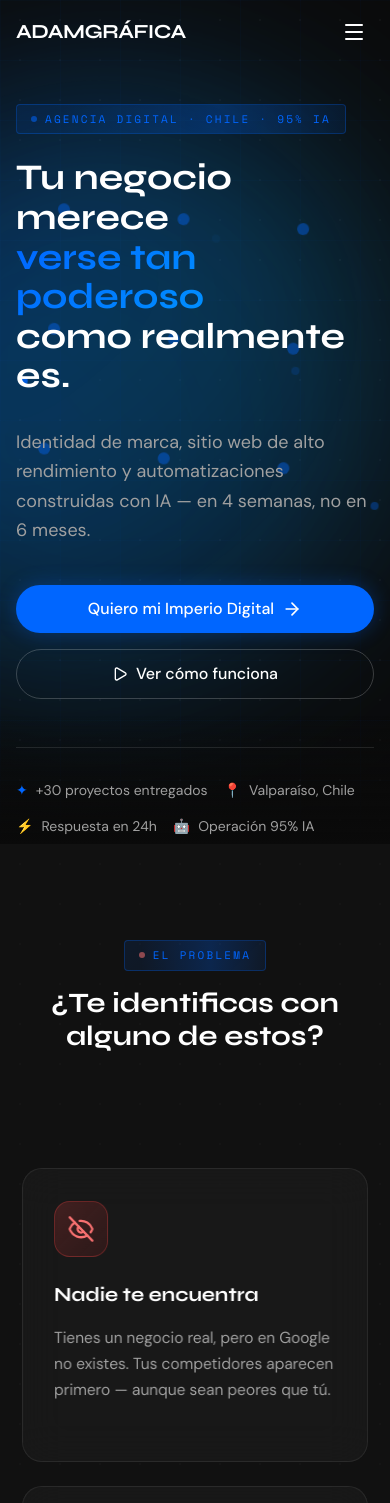
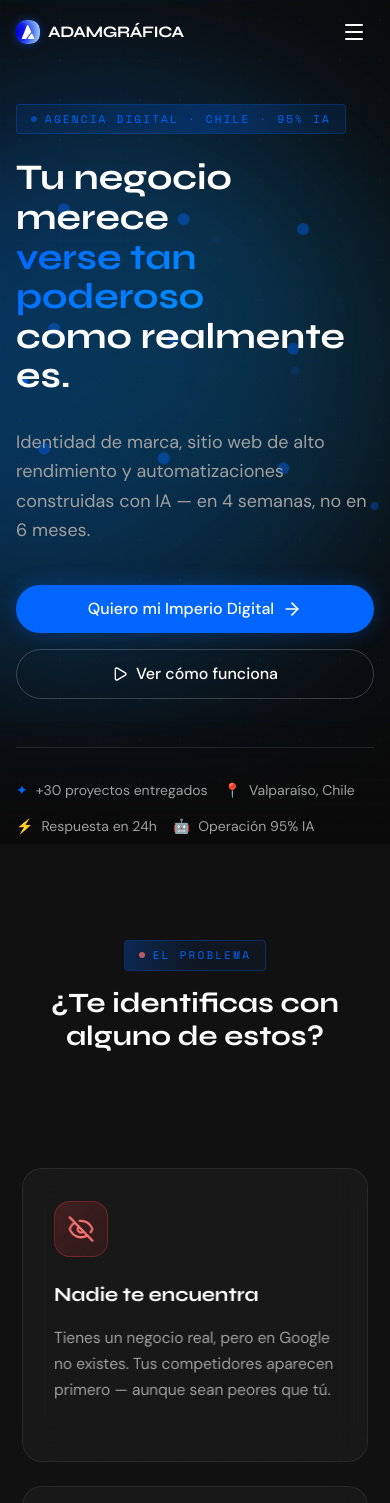
Before and after one commit to adam-grafica/adam-landing, a React (Vite) app: page / in a window 390 px wide. Shown: the top 1503 px of the page. Built offline with nearby package versions, Linux system fonts and the light colour scheme.

Commit message:
Final refinements: Premium plan styles, PageSpeed optimizations, and Favicon animation fixes

```diff
--- a/src/index.css
+++ b/src/index.css
@@ -55,10 +55,90 @@
   }
 
   /* Typography */
-  h1, h2, h3, h4, h5, h6 {
+  h1,
+  h2,
+  h3,
+  h4,
+  h5,
+  h6 {
     font-family: 'Syne', sans-serif;
     font-weight: 700;
     line-height: 1.1;
+  }
+  /* Favicon looping shine/glow animation */
+  @keyframes favicon-pulse {
+    0%, 100% {
+      filter: drop-shadow(0 0 2px rgba(0, 102, 255, 0.4));
+      opacity: 0.95;
+    }
+    45%, 55%, 95% {
+      filter: drop-shadow(0 0 15px rgba(0, 102, 255, 0.9));
+      opacity: 1;
+    }
+    48%, 52% {
+      filter: drop-shadow(0 0 8px rgba(0, 102, 255, 0.6));
+      opacity: 0.97;
+    }
+  }
+
+  @keyframes favicon-bg-glow {
+    0%, 100% {
+      box-shadow: 0 0 5px rgba(0, 102, 255, 0.3);
+      background: rgba(0, 102, 255, 0.1);
+    }
+    50% {
+      box-shadow: 0 0 20px rgba(0, 102, 255, 0.6);
+      background: rgba(0, 102, 255, 0.2);
+    }
+  }
+
+  /* Diamond shine animation */
+  @keyframes diamond-shine {
+    0% { transform: translateX(-150%) skewX(-25deg); }
+    15% { transform: translateX(150%) skewX(-25deg); }
+    100% { transform: translateX(150%) skewX(-25deg); }
+  }
+
+  .animate-favicon-glow {
+    animation: favicon-pulse 8s ease-in-out infinite;
+  }
+
+  .favicon-shine-container {
+    position: relative;
+    overflow: hidden;
+    border-radius: 10px; /* Semi-square shape as requested */
+    animation: favicon-bg-glow 1s ease-in-out infinite;
+  }
+
+  .favicon-shine-container::after {
+    content: "";
+    position: absolute;
+    top: 0;
+    left: 0;
+    width: 100%;
+    height: 100%;
+    background: linear-gradient(
+      90deg,
+      transparent,
+      rgba(255, 255, 255, 0.4),
+      transparent
+    );
+    animation: diamond-shine 8s ease-in-out infinite;
+    pointer-events: none;
+  }
+  @keyframes shimmer-fast {
+    0% { transform: translateX(-100%); }
+    100% { transform: translateX(100%); }
+  }
+
+  .shimmer-fast {
+    background: linear-gradient(
+      90deg,
+      transparent,
+      rgba(255, 255, 255, 0.1),
+      transparent
+    );
+    animation: shimmer-fast 2s infinite;
   }
 
   /* Images optimization */
@@ -70,7 +150,10 @@
 
   /* Reduce motion for accessibility */
   @media (prefers-reduced-motion: reduce) {
-    *, *::before, *::after {
+
+    *,
+    *::before,
+    *::after {
       animation-duration: 0.01ms !important;
       animation-iteration-count: 1 !important;
       transition-duration: 0.01ms !important;
@@ -80,6 +163,7 @@
 }
 
 @layer components {
+
   /* Futuristic Eyebrow Tag */
   .eyebrow {
     font-family: 'Space Mono', monospace;
@@ -111,8 +195,15 @@
   }
 
   @keyframes eyebrow-shine {
-    0%, 100% { left: -100%; }
-    50% { left: 100%; }
+
+    0%,
+    100% {
+      left: -100%;
+    }
+
+    50% {
+      left: 100%;
+    }
   }
 
   /* Gradient Text */
@@ -145,8 +236,13 @@
   }
 
   @keyframes border-rotate {
-    0% { background-position: 0% 50%; }
-    100% { background-position: 200% 50%; }
+    0% {
+      background-position: 0% 50%;
+    }
+
+    100% {
+      background-position: 200% 50%;
+    }
   }
 
   /* Glass Card */
@@ -186,8 +282,15 @@
   }
 
   @keyframes shimmer {
-    0%, 100% { left: -100%; }
-    50% { left: 150%; }
+
+    0%,
+    100% {
+      left: -100%;
+    }
+
+    50% {
+      left: 150%;
+    }
   }
 
   /* Primary Button */
@@ -277,8 +380,15 @@
   }
 
   @keyframes grid-pulse {
-    0%, 100% { opacity: 0.5; }
-    50% { opacity: 1; }
+
+    0%,
+    100% {
+      opacity: 0.5;
+    }
+
+    50% {
+      opacity: 1;
+    }
   }
 
   /* Glow Effects */
@@ -296,8 +406,15 @@
   }
 
   @keyframes pulse-glow {
-    0%, 100% { box-shadow: 0 0 20px rgba(0, 102, 255, 0.3); }
-    50% { box-shadow: 0 0 50px rgba(0, 102, 255, 0.6); }
+
+    0%,
+    100% {
+      box-shadow: 0 0 20px rgba(0, 102, 255, 0.3);
+    }
+
+    50% {
+      box-shadow: 0 0 50px rgba(0, 102, 255, 0.6);
+    }
   }
 
   /* Floating Animation */
@@ -306,8 +423,15 @@
   }
 
   @keyframes float {
-    0%, 100% { transform: translateY(0) rotate(0deg); }
-    50% { transform: translateY(-20px) rotate(2deg); }
+
+    0%,
+    100% {
+      transform: translateY(0) rotate(0deg);
+    }
+
+    50% {
+      transform: translateY(-20px) rotate(2deg);
+    }
   }
 
   /* Orbit Animation */
@@ -316,8 +440,13 @@
   }
 
   @keyframes orbit {
-    from { transform: rotate(0deg) translateX(100px) rotate(0deg); }
-    to { transform: rotate(360deg) translateX(100px) rotate(-360deg); }
+    from {
+      transform: rotate(0deg) translateX(100px) rotate(0deg);
+    }
+
+    to {
+      transform: rotate(360deg) translateX(100px) rotate(-360deg);
+    }
   }
 
   /* Line Draw Animation */
@@ -328,7 +457,9 @@
   }
 
   @keyframes draw {
-    to { stroke-dashoffset: 0; }
+    to {
+      stroke-dashoffset: 0;
+    }
   }
 
   /* Badge Styles */
@@ -341,8 +472,15 @@
   }
 
   @keyframes badge-pulse {
-    0%, 100% { box-shadow: 0 0 0 rgba(0, 255, 136, 0); }
-    50% { box-shadow: 0 0 10px rgba(0, 255, 136, 0.3); }
+
+    0%,
+    100% {
+      box-shadow: 0 0 0 rgba(0, 255, 136, 0);
+    }
+
+    50% {
+      box-shadow: 0 0 10px rgba(0, 255, 136, 0.3);
+    }
   }
 
   .badge-blue {
@@ -381,7 +519,9 @@
   }
 
   @keyframes text-reveal {
-    to { transform: translateY(0); }
+    to {
+      transform: translateY(0);
+    }
   }
 
   /* Magnetic Button Effect */
@@ -407,10 +547,23 @@
   }
 
   @keyframes scan {
-    0% { top: 0; opacity: 0; }
-    10% { opacity: 1; }
-    90% { opacity: 1; }
-    100% { top: 100%; opacity: 0; }
+    0% {
+      top: 0;
+      opacity: 0;
+    }
+
+    10% {
+      opacity: 1;
+    }
+
+    90% {
+      opacity: 1;
+    }
+
+    100% {
+      top: 100%;
+      opacity: 0;
+    }
   }
 
   /* Typing Cursor */
@@ -421,7 +574,9 @@
   }
 
   @keyframes blink {
-    50% { opacity: 0; }
+    50% {
+      opacity: 0;
+    }
   }
 
   /* Data Flow Animation */
@@ -440,10 +595,23 @@
   }
 
   @keyframes data-flow {
-    0% { transform: translateX(-100%); opacity: 0; }
-    10% { opacity: 1; }
-    90% { opacity: 1; }
-    100% { transform: translateX(100vw); opacity: 0; }
+    0% {
+      transform: translateX(-100%);
+      opacity: 0;
+    }
+
+    10% {
+      opacity: 1;
+    }
+
+    90% {
+      opacity: 1;
+    }
+
+    100% {
+      transform: translateX(100vw);
+      opacity: 0;
+    }
   }
 
   /* Neon Flicker */
@@ -452,13 +620,35 @@
   }
 
   @keyframes flicker {
-    0%, 100% { opacity: 1; }
-    50% { opacity: 0.8; }
-    52% { opacity: 0.3; }
-    54% { opacity: 1; }
-    90% { opacity: 1; }
-    92% { opacity: 0.5; }
-    94% { opacity: 1; }
+
+    0%,
+    100% {
+      opacity: 1;
+    }
+
+    50% {
+      opacity: 0.8;
+    }
+
+    52% {
+      opacity: 0.3;
+    }
+
+    54% {
+      opacity: 1;
+    }
+
+    90% {
+      opacity: 1;
+    }
+
+    92% {
+      opacity: 0.5;
+    }
+
+    94% {
+      opacity: 1;
+    }
   }
 
   /* Wave Animation */
@@ -467,9 +657,19 @@
   }
 
   @keyframes wave {
-    0%, 100% { transform: translateY(0); }
-    25% { transform: translateY(-5px); }
-    75% { transform: translateY(5px); }
+
+    0%,
+    100% {
+      transform: translateY(0);
+    }
+
+    25% {
+      transform: translateY(-5px);
+    }
+
+    75% {
+      transform: translateY(5px);
+    }
   }
 
   /* Rotate Slow */
@@ -478,8 +678,13 @@
   }
 
   @keyframes rotate-slow {
-    from { transform: rotate(0deg); }
-    to { transform: rotate(360deg); }
+    from {
+      transform: rotate(0deg);
+    }
+
+    to {
+      transform: rotate(360deg);
+    }
   }
 
   /* Breathe Animation */
@@ -488,8 +693,17 @@
   }
 
   @keyframes breathe {
-    0%, 100% { transform: scale(1); opacity: 0.8; }
-    50% { transform: scale(1.05); opacity: 1; }
+
+    0%,
+    100% {
+      transform: scale(1);
+      opacity: 0.8;
+    }
+
+    50% {
+      transform: scale(1.05);
+      opacity: 1;
+    }
   }
 }
 
--- a/src/sections/Footer.tsx
+++ b/src/sections/Footer.tsx
@@ -57,9 +57,21 @@ export default function Footer() {
         <div className="grid md:grid-cols-2 lg:grid-cols-4 gap-12 mb-12">
           {/* Column 1 - Logo & Tagline */}
           <div className="lg:col-span-1">
-            <h3 className="font-display text-2xl text-white mb-4 hover:text-ag-blue transition-colors cursor-pointer">
-              ADAMGRÁFICA
-            </h3>
+            <div className="flex items-center gap-2 mb-4 group cursor-pointer">
+              <div className="favicon-shine-container">
+                <img
+                  src="/favicon.svg"
+                  alt=""
+                  width="24"
+                  height="24"
+                  loading="lazy"
+                  className="w-6 h-6 object-contain transition-transform duration-300 group-hover:scale-110 animate-favicon-glow"
+                />
+              </div>
+              <h3 className="font-display text-lg text-white hover:text-ag-blue transition-colors uppercase">
+                ADAMGRÁFICA
+              </h3>
+            </div>
             <p className="text-ag-text-gray text-sm mb-6">
               Construimos imperios digitales con IA.
             </p>
--- a/src/sections/Founder.tsx
+++ b/src/sections/Founder.tsx
@@ -94,6 +94,10 @@ export default function Founder() {
               <img
                 src="/nash-adam.jpg"
                 alt="Nash Adam - CEO AdamGráfica"
+                width="448"
+                height="597"
+                loading="lazy"
+                decoding="async"
                 className="absolute inset-0 w-full h-full object-cover grayscale mix-blend-luminosity opacity-80 transition-all duration-700 hover:scale-105 hover:grayscale-0 hover:mix-blend-normal hover:opacity-100"
               />
 
--- a/src/sections/Navbar.tsx
+++ b/src/sections/Navbar.tsx
@@ -47,23 +47,31 @@ export default function Navbar() {
 
   return (
     <nav
-      className={`fixed top-0 left-0 right-0 z-50 transition-all duration-500 ease-expo-out ${
-        isVisible ? 'translate-y-0' : '-translate-y-full'
-      } ${
-        isScrolled
+      className={`fixed top-0 left-0 right-0 z-50 transition-all duration-500 ease-expo-out ${isVisible ? 'translate-y-0' : '-translate-y-full'
+        } ${isScrolled
           ? 'bg-ag-bg-primary/95 backdrop-blur-md border-b border-white/5'
           : 'bg-transparent'
-      }`}
+        }`}
     >
       <div className="max-w-7xl mx-auto px-4 sm:px-6 lg:px-8">
         <div className="flex items-center justify-between h-16 lg:h-20">
           {/* Logo */}
           <a
             href="#"
-            className="flex items-center group"
+            className="flex items-center gap-2 group"
             aria-label="AdamGráfica - Inicio"
           >
-            <span className="font-display text-xl lg:text-2xl font-bold text-white tracking-tight transition-all duration-300 group-hover:text-ag-blue">
+            <div className="favicon-shine-container">
+              <img
+                src="/favicon.svg"
+                alt="AdamGráfica Logo"
+                width="32"
+                height="32"
+                fetchPriority="high"
+                className="w-6 h-6 lg:w-8 lg:h-8 object-contain transition-transform duration-300 group-hover:scale-110 animate-favicon-glow"
+              />
+            </div>
+            <span className="font-display text-base lg:text-lg font-bold text-white tracking-tight transition-all duration-300 group-hover:text-ag-blue uppercase">
               ADAMGRÁFICA
             </span>
           </a>
@@ -106,9 +114,8 @@ export default function Navbar() {
 
         {/* Mobile Menu - Sin blur, fondo sólido */}
         <div
-          className={`lg:hidden overflow-hidden transition-all duration-300 ease-expo-out ${
-            isMobileMenuOpen ? 'max-h-96 opacity-100' : 'max-h-0 opacity-0'
-          }`}
+          className={`lg:hidden overflow-hidden transition-all duration-300 ease-expo-out ${isMobileMenuOpen ? 'max-h-96 opacity-100' : 'max-h-0 opacity-0'
+            }`}
         >
           <div className="py-4 bg-ag-bg-primary border-t border-white/5">
             <div className="flex flex-col gap-1">
```
Also changed, not shown: index.html (+12 -2 lines), src/App.tsx (+20 -14 lines), src/sections/Services.tsx (+33 -35 lines), public/favicon.svg, 3 other files (tests, documents, lock files or other folders).
